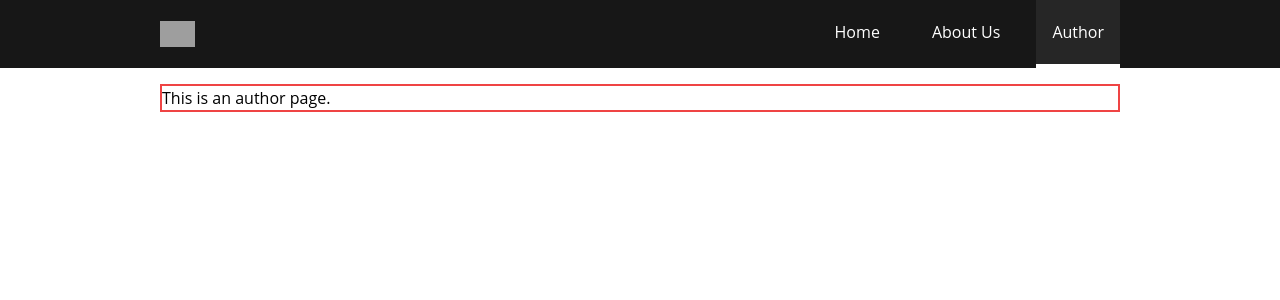
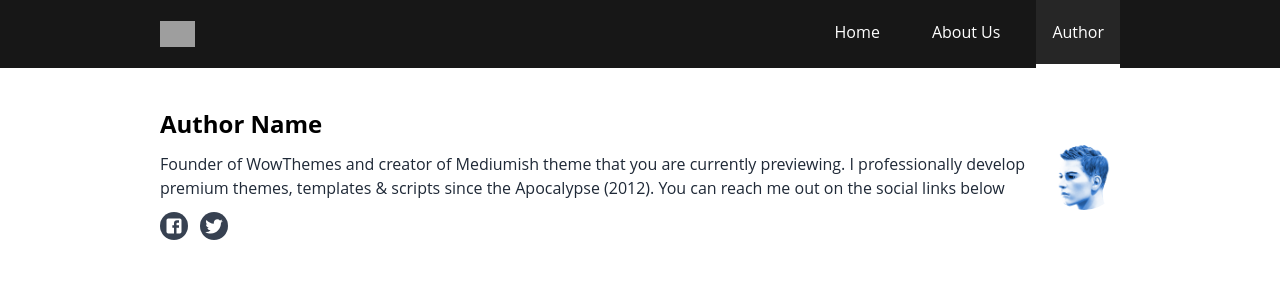
Before and after one commit to sambeetpanda507/blog-webapp-next-client, a Next.js app: page /author in a window 1280 px wide. Shown: the top 300 px of the page. Built offline with nearby package versions, Linux system fonts and the light colour scheme; grey boxes are pictures that could not be loaded.

Commit message:
created author card ui

```diff
--- /dev/null
+++ b/components/Author/AuthorCard.tsx
@@ -0,0 +1,37 @@
+import { FC, ReactNode } from 'react';
+import Avatar from './Avatar';
+import { StaticImageData } from 'next/image';
+
+type SocialSite = {
+  icon: ReactNode;
+  url: string;
+}
+
+type PropsType = {
+  name: string;
+  description: string;
+  socialSites: SocialSite[];
+  avatarUrl: string | StaticImageData;
+}
+
+const AuthorCard: FC<PropsType> = (props) => {
+  const {name, description, socialSites, avatarUrl} = props
+  return (
+    <div className="text-center py-2 md:text-left md:py-6 md:flex md:justify-between md:items-center md:space-x-4">
+      <div>
+        <h1 className="text-2xl font-bold mb-3">{name}</h1>
+        <p className="text-gray-800">{description}</p>
+        <div className="flex justify-center md:justify-start space-x-3 mt-3">
+          {socialSites.map((socialSite, index) => (
+            <a key={index} href={socialSite.url} className="w-7 h-7 flex items-center justify-center rounded-full bg-gray-700">{socialSite.icon}</a>
+          ))}
+        </div>
+      </div>
+      <div className="shrink-0 mt-4 md:mt-0">
+        <Avatar url={avatarUrl} alt={name} size='lg' />
+      </div>
+    </div>
+  );
+};
+
+export default AuthorCard
--- /dev/null
+++ b/components/Author/Avatar.tsx
@@ -0,0 +1,27 @@
+import { FC } from "react"
+import Image, { StaticImageData } from "next/image";
+
+type PropsType = {
+    url: string | StaticImageData;
+    alt: string;
+    size?: 'sm' | 'md' | 'lg';
+
+}
+
+const Avatar:FC<PropsType> = (props) => {
+    const {url, alt, size = 'md'} = props
+    let width = 48, height = 48
+    if (size === 'sm') {
+        width = 32
+        height = 32
+    }else if (size === 'lg') {
+        width = 72
+        height = 72
+    }
+    return (
+        <Image className="inline-block rounded-full ring-2 ring-white" src={url} alt={alt} width={width} height={height} />
+
+    )
+}
+
+export default Avatar
--- a/components/NavBar/MobileDrawer.tsx
+++ b/components/NavBar/MobileDrawer.tsx
@@ -9,7 +9,7 @@ import {
   ListItemIcon,
 } from '@mui/material';
 import { useRouter } from 'next/router';
-import { HomeIcon, InfoIcon, PeopleIcon } from '../Icons';
+import { HomeIcon, InfoIcon, PeopleIcon } from '../icons';
 
 type PropTypes = {
   isOpen: boolean;
--- a/components/NavBar/index.tsx
+++ b/components/NavBar/index.tsx
@@ -5,7 +5,7 @@ import { IconButton } from '@mui/material';
 import MobileDrawer from './MobileDrawer';
 import BrandLogo from '@/public/assets/brand_logo.png';
 import Image from 'next/image';
-import { MenuIcon } from '../Icons';
+import { MenuIcon } from '../icons';
 
 type NavLinkType = {
   name: string;
--- a/pages/author/index.tsx
+++ b/pages/author/index.tsx
@@ -1,5 +1,23 @@
+import AuthorCard from '@/components/Author/AuthorCard';
 import { NextPage } from 'next';
 import Head from 'next/head';
+
+import TwitterIcon from '@mui/icons-material/Twitter';
+import FacebookIcon from '@mui/icons-material/Facebook';
+import AvatarImage from '@/public/assets/avatar.png';
+
+
+
+const socialSites = [
+  {
+    icon: <FacebookIcon htmlColor='white' fontSize='small'/>,
+    url: "https://facebook.com"
+  },
+  {
+    icon: <TwitterIcon htmlColor='white' fontSize='small'/>,
+    url: "https://twitter.com"
+  }
+]
 
 const AuthorPage: NextPage = () => {
   return (
@@ -10,8 +28,13 @@ const AuthorPage: NextPage = () => {
       </Head>
 
       {/* PAGE CONTENT SECTION */}
-      <section className="border-2 border-red-500">
-        This is an author page.
+      <section>
+        <AuthorCard
+        name='Author Name'
+        description='Founder of WowThemes and creator of Mediumish theme that you are currently previewing. I professionally develop premium themes, templates & scripts since the Apocalypse (2012). You can reach me out on the social links below'
+        socialSites={socialSites}
+        avatarUrl={AvatarImage}
+        />
       </section>
     </>
   );
```
Also changed, not shown: public/assets/avatar.png (added).
